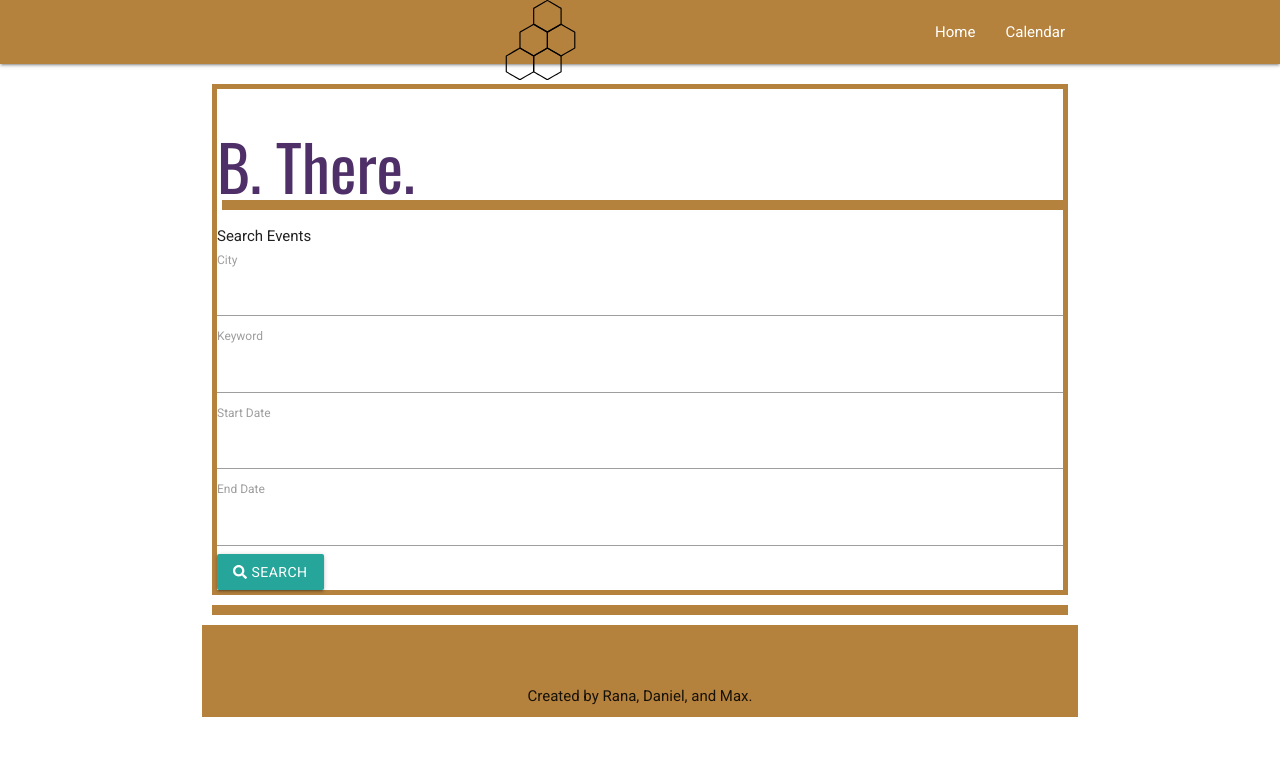
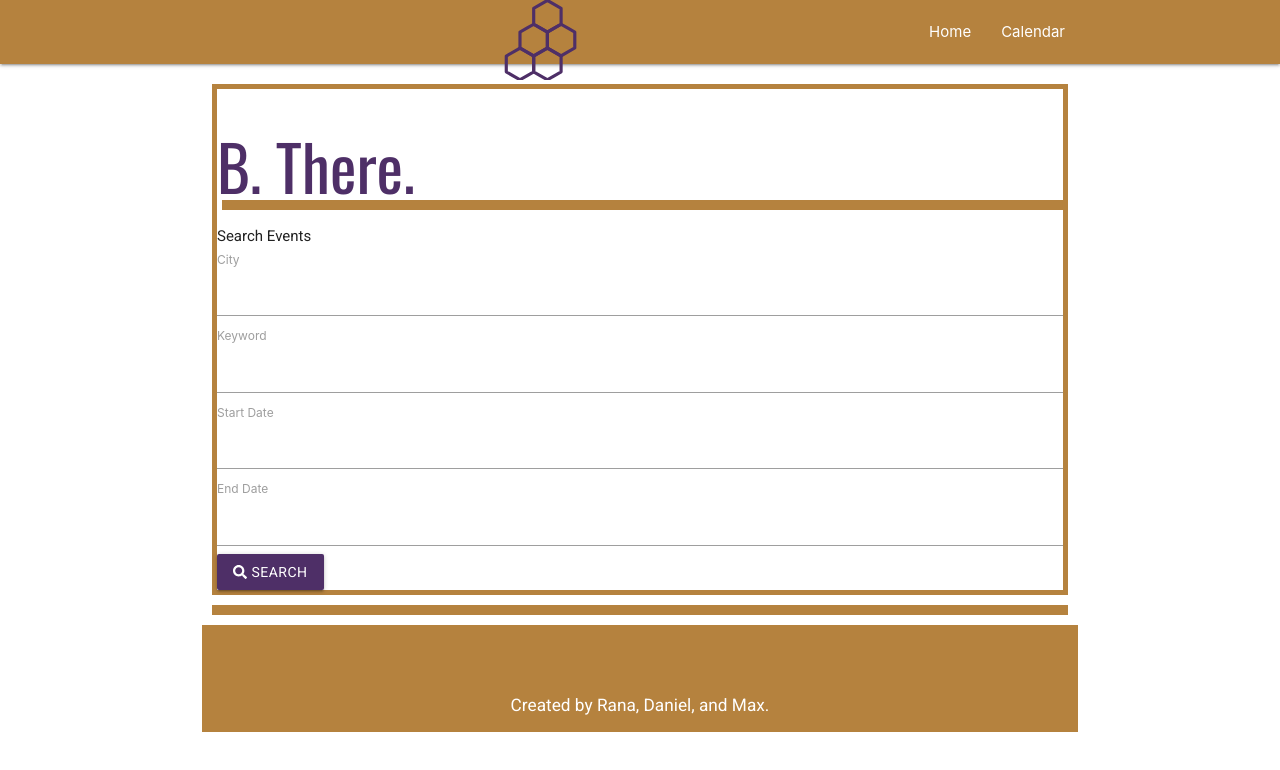
Before and after one commit to tagine/space, a website: page public/index.html in a window 1280 px wide. Drawn offline with nearby package versions, Linux system fonts and the light colour scheme.

Commit message:
UI updated logo filled and color scheme applied

```diff
--- a/public/index.html
+++ b/public/index.html
@@ -1,166 +1,87 @@
 <!DOCTYPE html>
 <html>
+
 <head>
   <meta charset="utf-8" />
   <meta name="viewport" content="width=device-width, initial-scale=1" />
   <title>B. There.</title>
 
-    <link
-      href="https://fonts.googleapis.com/icon?family=Material+Icons"
-      rel="stylesheet"
-    />
+  <link href="https://fonts.googleapis.com/icon?family=Material+Icons" rel="stylesheet" />
   <link rel="stylesheet" href="./stylesheets/materialize.min.css" />
   <script src="./js/materialize.min.js" type="text/javascript"></script>
   <link href="./stylesheets/style.css" rel="stylesheet" />
-    <link
-      href="https://fonts.googleapis.com/css?family=Oswald|Raleway|Roboto&display=swap"
-      rel="stylesheet"
-    />
-    <script
-      defer
-      src="https://use.fontawesome.com/releases/v5.3.1/js/all.js"
-    ></script>
+  <link href="https://fonts.googleapis.com/css?family=Oswald|Raleway|Roboto&display=swap" rel="stylesheet" />
+  <script defer src="https://use.fontawesome.com/releases/v5.3.1/js/all.js"></script>
   <script src="https://cdnjs.cloudflare.com/ajax/libs/moment.js/2.24.0/moment.min.js"></script>
   <script src="https://cdnjs.cloudflare.com/ajax/libs/jquery/3.2.1/jquery.min.js"></script>
-    <script
-      type="text/javascript"
-      src="https://api.eventful.com/js/api"
-    ></script>
+  <script type="text/javascript" src="https://api.eventful.com/js/api"></script>
 </head>
+
 <body>
   <nav class="nav">
     <div class="nav-wrapper">
       <a href="index.html" class="brand-logo center">
-          <svg
-            version="1.1"
-            xmlns="http://www.w3.org/2000/svg"
-            xmlns:xlink="http://www.w3.org/1999/xlink"
-            preserveAspectRatio="xMidYMid meet"
-            viewBox="0 0 200 200"
-            width="80"
-            height="80"
-          >
+        <svg version="1.1" xmlns="http://www.w3.org/2000/svg" xmlns:xlink="http://www.w3.org/1999/xlink"
+          preserveAspectRatio="xMidYMid meet" viewBox="0 0 200 200" width="80" height="80">
           <defs>
             <path
               d="M83.48 141.01C80.06 139.03 52.66 123.21 49.23 121.23C48.78 120.97 48.5 120.49 48.5 119.98C48.5 116.02 48.5 84.38 48.5 80.42C48.5 79.9 48.78 79.42 49.23 79.16C52.66 77.19 80.06 61.36 83.48 59.39C83.93 59.13 84.49 59.13 84.94 59.39C88.36 61.36 115.77 77.19 119.19 79.16C119.64 79.42 119.92 79.9 119.92 80.42C119.92 84.38 119.92 116.02 119.92 119.97C119.92 120.49 119.64 120.97 119.19 121.23C115.77 123.21 88.36 139.03 84.94 141.01C84.71 141.14 84.46 141.2 84.21 141.2C83.96 141.2 83.71 141.14 83.48 141.01ZM84.21 138.07L117.01 119.14L117.01 81.26L84.21 62.32L51.41 81.26L51.41 119.14L84.21 138.07Z"
-                id="a1bhpSbJae"
-              ></path>
+              id="a1bhpSbJae"></path>
             <path
               d="M117.74 200.6C114.31 198.62 86.91 182.8 83.48 180.82C83.04 180.56 82.76 180.08 82.76 179.56C82.76 175.61 82.76 143.97 82.76 140.01C82.76 139.49 83.03 139.01 83.48 138.75C86.91 136.78 114.31 120.95 117.74 118.98C118.19 118.72 118.74 118.72 119.19 118.98C122.62 120.95 150.02 136.78 153.44 138.75C153.89 139.01 154.17 139.49 154.17 140.01C154.17 143.97 154.17 175.61 154.17 179.56C154.17 180.08 153.89 180.56 153.44 180.82C150.02 182.8 122.62 198.62 119.19 200.6C118.97 200.73 118.72 200.79 118.47 200.79C118.21 200.79 117.96 200.73 117.74 200.6ZM118.47 197.67L151.27 178.73L151.27 140.85L118.47 121.91L85.66 140.85L85.66 178.73L118.47 197.67Z"
-                id="b1u8A8XZMx"
-              ></path>
+              id="b1u8A8XZMx"></path>
             <path
               d="M49.23 200.6C45.8 198.62 18.4 182.8 14.98 180.82C14.53 180.56 14.25 180.08 14.25 179.56C14.25 175.61 14.25 143.97 14.25 140.01C14.25 139.49 14.53 139.01 14.98 138.75C18.4 136.78 45.8 120.95 49.23 118.98C49.68 118.72 50.23 118.72 50.68 118.98C54.11 120.95 81.51 136.78 84.94 138.75C85.39 139.01 85.66 139.49 85.66 140.01C85.66 143.97 85.66 175.61 85.66 179.56C85.66 180.08 85.39 180.56 84.94 180.82C81.51 182.8 54.11 198.62 50.68 200.6C50.46 200.73 50.21 200.79 49.96 200.79C49.71 200.79 49.45 200.73 49.23 200.6ZM49.95 197.67L82.76 178.73L82.76 140.85L49.95 121.91L17.15 140.85L17.15 178.73L49.95 197.67Z"
-                id="g1PUXBrdlZ"
-              ></path>
+              id="g1PUXBrdlZ"></path>
             <path
               d="M151.99 141.01C148.57 139.03 121.17 123.21 117.74 121.23C117.29 120.97 117.01 120.49 117.01 119.98C117.01 116.02 117.01 84.38 117.01 80.42C117.01 79.9 117.29 79.42 117.74 79.16C121.17 77.19 148.57 61.36 151.99 59.39C152.44 59.13 152.99 59.13 153.44 59.39C156.87 61.36 184.27 77.19 187.7 79.16C188.15 79.42 188.42 79.9 188.42 80.42C188.42 84.38 188.42 116.02 188.42 119.97C188.42 120.49 188.15 120.97 187.7 121.23C184.27 123.21 156.87 139.03 153.44 141.01C153.22 141.14 152.97 141.2 152.72 141.2C152.47 141.2 152.22 141.14 151.99 141.01ZM152.72 138.07L185.52 119.14L185.52 81.26L152.72 62.32L119.92 81.26L119.92 119.14L152.72 138.07Z"
-                id="a29BDmm3BG"
-              ></path>
+              id="a29BDmm3BG"></path>
             <path
               d="M117.74 81.36C114.31 79.38 86.91 63.56 83.48 61.58C83.04 61.32 82.76 60.84 82.76 60.32C82.76 56.37 82.76 24.73 82.76 20.77C82.76 20.25 83.03 19.77 83.48 19.52C86.91 17.54 114.31 1.72 117.74 -0.26C118.19 -0.52 118.74 -0.52 119.19 -0.26C122.62 1.72 150.02 17.54 153.44 19.51C153.89 19.77 154.17 20.25 154.17 20.77C154.17 24.73 154.17 56.37 154.17 60.32C154.17 60.84 153.89 61.32 153.44 61.58C150.02 63.56 122.62 79.38 119.19 81.36C118.97 81.49 118.72 81.55 118.47 81.55C118.21 81.55 117.96 81.49 117.74 81.36ZM118.47 78.42L151.27 59.49L151.27 21.61L118.47 2.67L85.66 21.61L85.66 59.49L118.47 78.42Z"
-                id="b6cNma2H"
-              ></path>
+              id="b6cNma2H"></path>
           </defs>
           <g>
             <g>
               <g>
-                  <use
-                    xlink:href="#a1bhpSbJae"
-                    opacity="1"
-                    fill="#000000"
-                    fill-opacity="1"
-                  ></use>
+                <use xlink:href="#a1bhpSbJae" opacity="1" fill="#4e2f67" fill-opacity="1"></use>
                 <g>
-                    <use
-                      xlink:href="#a1bhpSbJae"
-                      opacity="1"
-                      fill-opacity="0"
-                      stroke="#000000"
-                      stroke-width="1"
-                      stroke-opacity="0"
-                    ></use>
+                  <use xlink:href="#a1bhpSbJae" opacity="1" fill-opacity="0" stroke="#4e2f67" stroke-width="5"
+                    stroke-opacity="1"></use>
                 </g>
               </g>
               <g>
-                  <use
-                    xlink:href="#b1u8A8XZMx"
-                    opacity="1"
-                    fill="#000000"
-                    fill-opacity="1"
-                  ></use>
+                <use xlink:href="#b1u8A8XZMx" opacity="1" fill="#4e2f67" fill-opacity="1"></use>
                 <g>
-                    <use
-                      xlink:href="#b1u8A8XZMx"
-                      opacity="1"
-                      fill-opacity="0"
-                      stroke="#000000"
-                      stroke-width="1"
-                      stroke-opacity="0"
-                    ></use>
+                  <use xlink:href="#b1u8A8XZMx" opacity="1" fill-opacity="0" stroke="#4e2f67" stroke-width="5"
+                    stroke-opacity="1"></use>
                 </g>
               </g>
               <g>
-                  <use
-                    xlink:href="#g1PUXBrdlZ"
-                    opacity="1"
-                    fill="#000000"
-                    fill-opacity="1"
-                  ></use>
+                <use xlink:href="#g1PUXBrdlZ" opacity="1" fill="#4e2f67" fill-opacity="1"></use>
                 <g>
-                    <use
-                      xlink:href="#g1PUXBrdlZ"
-                      opacity="1"
-                      fill-opacity="0"
-                      stroke="#000000"
-                      stroke-width="1"
-                      stroke-opacity="0"
-                    ></use>
+                  <use xlink:href="#g1PUXBrdlZ" opacity="1" fill-opacity="0" stroke="#4e2f67" stroke-width="5"
+                    stroke-opacity="1"></use>
                 </g>
               </g>
               <g>
-                  <use
-                    xlink:href="#a29BDmm3BG"
-                    opacity="1"
-                    fill="#000000"
-                    fill-opacity="1"
-                  ></use>
+                <use xlink:href="#a29BDmm3BG" opacity="1" fill="#4e2f67" fill-opacity="1"></use>
                 <g>
-                    <use
-                      xlink:href="#a29BDmm3BG"
-                      opacity="1"
-                      fill-opacity="0"
-                      stroke="#000000"
-                      stroke-width="1"
-                      stroke-opacity="0"
-                    ></use>
+                  <use xlink:href="#a29BDmm3BG" opacity="1" fill-opacity="0" stroke="#4e2f67" stroke-width="5"
+                    stroke-opacity="1"></use>
                 </g>
               </g>
               <g>
-                  <use
-                    xlink:href="#b6cNma2H"
-                    opacity="1"
-                    fill="#000000"
-                    fill-opacity="1"
-                  ></use>
+                <use xlink:href="#b6cNma2H" opacity="1" fill="#4e2f67" fill-opacity="1"></use>
                 <g>
-                    <use
-                      xlink:href="#b6cNma2H"
-                      opacity="1"
-                      fill-opacity="0"
-                      stroke="#000000"
-                      stroke-width="1"
-                      stroke-opacity="0"
-                    ></use>
+                  <use xlink:href="#b6cNma2H" opacity="1" fill-opacity="0" stroke="#4e2f67" stroke-width="5"
+                    stroke-opacity="1"></use>
                 </g>
               </g>
             </g>
           </g>
         </svg>
       </a>
-        <a href="index.html" data-target="mobile-demo" class="sidenav-trigger"
-          ><i class="material-icons">menu</i></a
-        >
+      <a href="index.html" data-target="mobile-demo" class="sidenav-trigger"><i class="material-icons">menu</i></a>
       <ul class="right hide-on-med-and-down">
         <li><a href="index.html">Home</a></li>
         <li><a href="calendar.html">Calendar</a></li>
@@ -181,21 +102,11 @@
       <form>
         <div class="form-group">
           <label for="city">City</label>
-            <input
-              type="search"
-              class="form-control"
-              id="city"
-              aria-describedby="searchTerm"
-            />
+          <input type="search" class="form-control" id="city" aria-describedby="searchTerm" />
         </div>
         <div class="categories">
           <label for="keyword">Keyword</label>
-            <input
-              type="search"
-              class="form-control"
-              id="keyword"
-              aria-describedby="searchTerm"
-            />
+          <input type="search" class="form-control" id="keyword" aria-describedby="searchTerm" />
         </div>
         <div class="form-group">
           <label for="begin-date">Start Date</label>
@@ -206,12 +117,7 @@
           <input type="text" class="datepicker" id="endDate" />
         </div>
 
-          <button
-            id="button"
-            type="search"
-            class="btn btn-primary"
-            id="searchBtn"
-          >
+        <button id="button" type="search" class="btn btn-primary" id="searchBtn">
           <i class="fa fa-search"></i>
           <h8> Search</h8>
         </button>
@@ -221,16 +127,17 @@
     <div id="results"></div>
 
     <div class="footer">
-        Created by Rana, Daniel, and Max.
+      <h6>Created by Rana, Daniel, and Max.</h6>
     </div>
   </div>
   <script type="text/javascript" src="js/materialize.min.js"></script>
 
   <script type="text/javascript">
-      $(document).ready(function() {
+    $(document).ready(function () {
       $(".sidenav").sidenav()
     })
   </script>
   <script src="./js/script.js"></script>
 </body>
+
 </html>
--- a/public/stylesheets/style.css
+++ b/public/stylesheets/style.css
@@ -1,14 +1,33 @@
-* {
+/* * {
   font-family: "Roboto", "Oswald", "Raleway", sans-serif;
-}
+} */
 
 .logo {
   fill: #4e2f67;
 }
 
+h1 {
+  box-shadow: 5px 10px #b5823e;
+  color: #4e2f67;
+  font-family: "Oswald", sans-serif;
+}
+
 .h2 {
   color: #4e2f67;
   border-bottom: #b5823e;
+}
+
+h8 {
+  font-family: "roboto", sans-serif;
+}
+
+h6 {
+  color: #ffffff;
+  font-family: "roboto", sans-serif;
+}
+
+h7 {
+  font-family: "Roboto", sans-serif;
 }
 
 .nav-wrapper {
@@ -19,6 +38,32 @@
 
 .nav {
   background-color: #b5823e !important ;
+}
+
+.sidenav {
+  background-color: #b5823e !important ;
+  opacity: 85%;
+
+}
+
+/* .date-text {
+  background-color: #4e2f67;
+} */
+
+/* .modal-content {
+  background-color: #4e2f67;
+} */
+
+.datepicker-date-display {
+  background-color: #4e2f67;
+}
+
+.active{
+  color: #4e2f67;
+}
+
+li {
+  color: #ffffff;
 }
 
 form.signup,
@@ -46,17 +91,17 @@ form.login {
   padding: 10px;
 }
 
-h1 {
-  box-shadow: 5px 10px #b5823e;
-  color: #4e2f67;
-  font-family: "Oswald", sans-serif;
+#searchBtn,
+#clearBtn,
+#addBtn,
+.btn {
+  background-color: #4e2f67 !important;
+  border-color: grey;
 }
 
-#searchBtn,
-#clearBtn,
-#addBtn {
-  background-color: slategray;
-  border-color: grey;
+.btn-flat,
+.datepick-day-button {
+  color: #4e2f67;
 }
 
 .searchbox,
```
Also changed, not shown: public/calendar.html (+21 -18 lines). Lines whose indentation alone changed are shown as unchanged.
